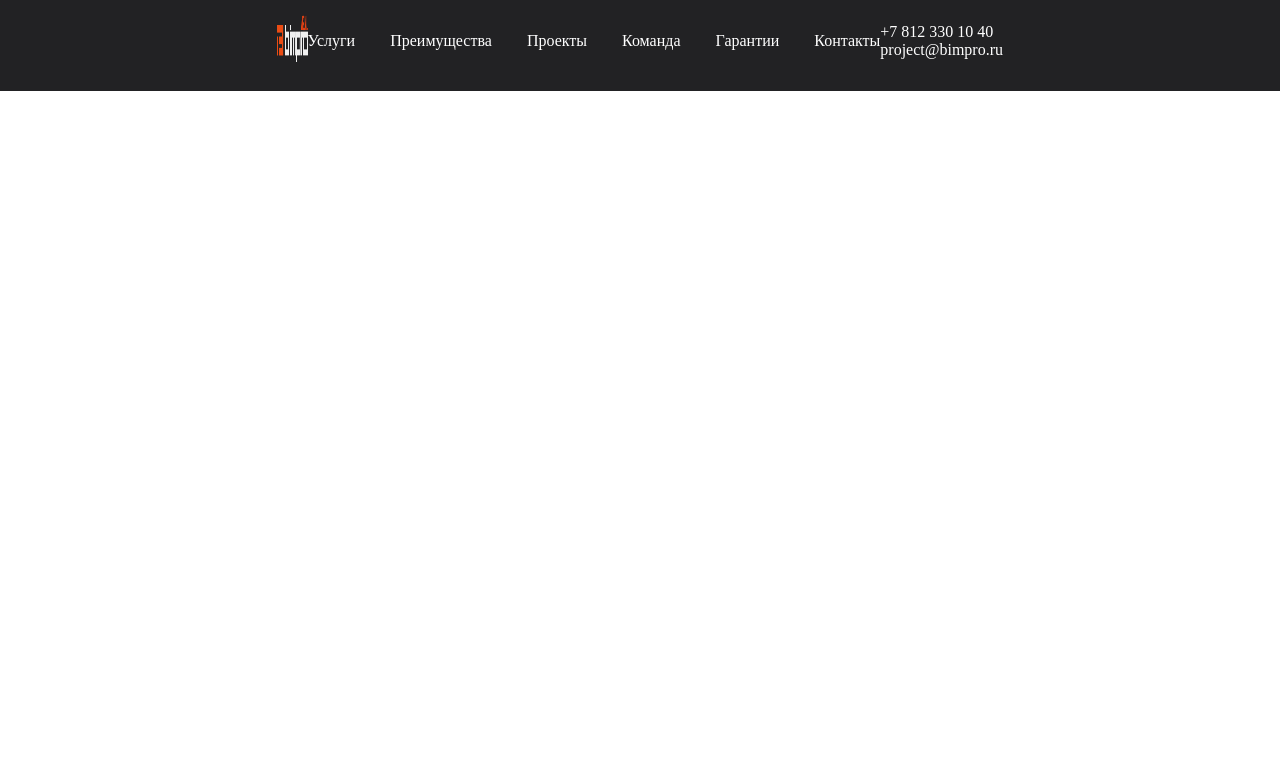
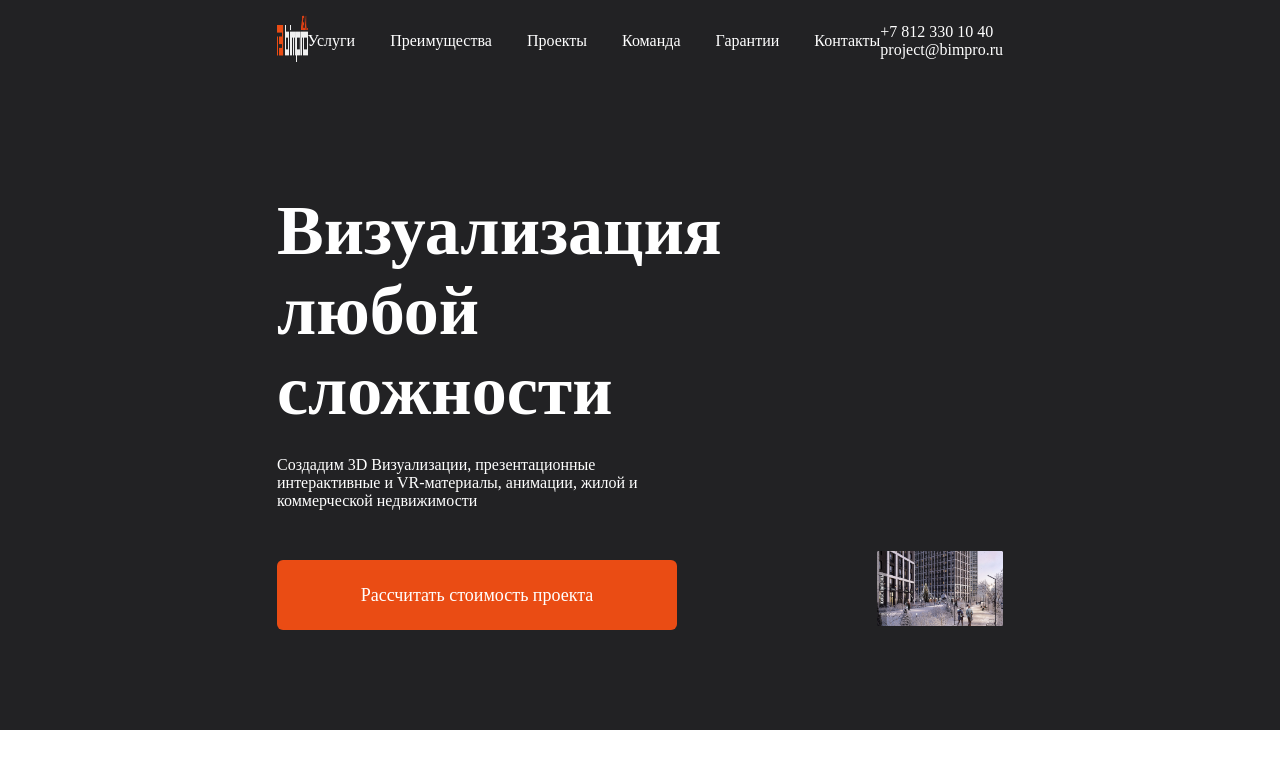
Before and after one commit to dianaveselkina/bimpro-visual, a Vue app: page / in a window 1280 px wide. Shown: the top 768 px of the page. Built offline with nearby package versions, Linux system fonts and the light colour scheme.

Commit message:
add HeroDiv

```diff
--- a/src/App.vue
+++ b/src/App.vue
@@ -1,13 +1,16 @@
 <template>
   <div class="wrapper">
     <HeaderDiv />
+    <HeroDiv />
   </div>
 </template>
 <script>
 import HeaderDiv from './components/HeaderDiv.vue';
+import HeroDiv from './components/HeroDiv.vue';
 export default {
   components: {
     HeaderDiv,
+    HeroDiv,
   },
   data() {
     return {};
--- a/src/components/HeaderDiv.vue
+++ b/src/components/HeaderDiv.vue
@@ -48,7 +48,6 @@ ul {
   list-style: none;
 }
 .header__container {
-  max-width: 1366px;
   display: flex;
   flex-direction: row;
   justify-content: space-between;
--- a/src/components/HeroDiv.vue
+++ b/src/components/HeroDiv.vue
@@ -1,12 +1,51 @@
 <template>
-  <div class="hero__container"></div>
+  <div class="hero__container">
+    <div class="hero__description">
+      <h1 class="hero__title">Визуализация любой сложности</h1>
+      <p>
+        Создадим 3D Визуализации, презентационные интерактивные и VR-материалы,
+        анимации, жилой и коммерческой недвижимости
+      </p>
+      <MyButton>Рассчитать стоимость проекта</MyButton>
+    </div>
+    <div class="hero__slider">
+      <img class="hero__img" src="../img/hero_img_1.png" alt="building" />
+    </div>
+  </div>
 </template>
 <script>
+import MyButton from './MyButton';
+
 export default {
+  components: {
+    MyButton,
+  },
   data() {
     return {};
   },
   methods: {},
 };
 </script>
-<style></style>
+<style scoped>
+.hero__container {
+  display: flex;
+  flex-direction: row;
+  justify-content: space-between;
+  align-items: flex-end;
+  gap: 200px;
+  padding: 100px 277px;
+  background-color: #222224;
+  color: white;
+}
+.hero__description {
+  max-width: 400px;
+  display: flex;
+  flex-direction: column;
+}
+.hero__title {
+  font-size: 70px;
+}
+p {
+  padding: 25px 0 50px;
+}
+</style>
--- a/src/components/MyButton.vue
+++ b/src/components/MyButton.vue
@@ -17,5 +17,6 @@ export default {
   background-color: #ea4c14;
   font-size: 18px;
   color: fff;
+  border-radius: 6px;
 }
 </style>
```
